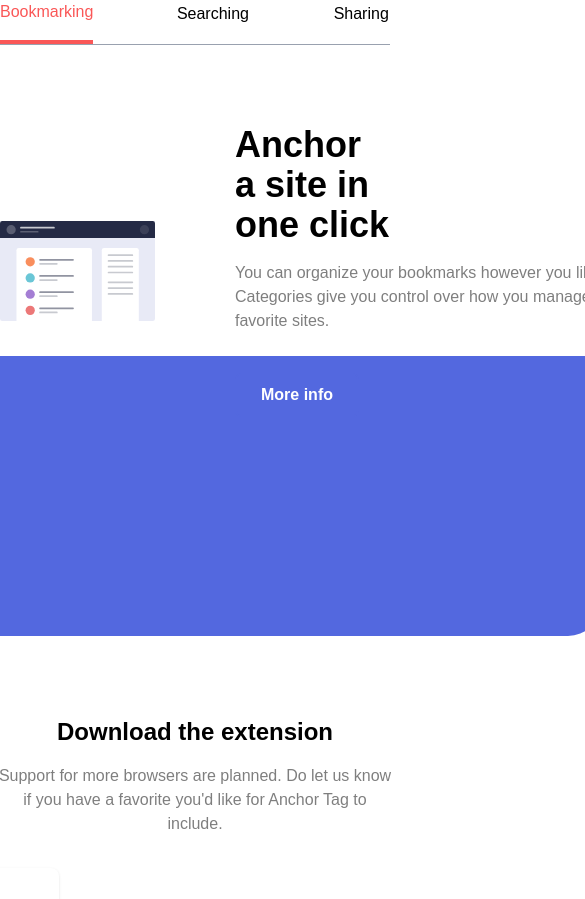
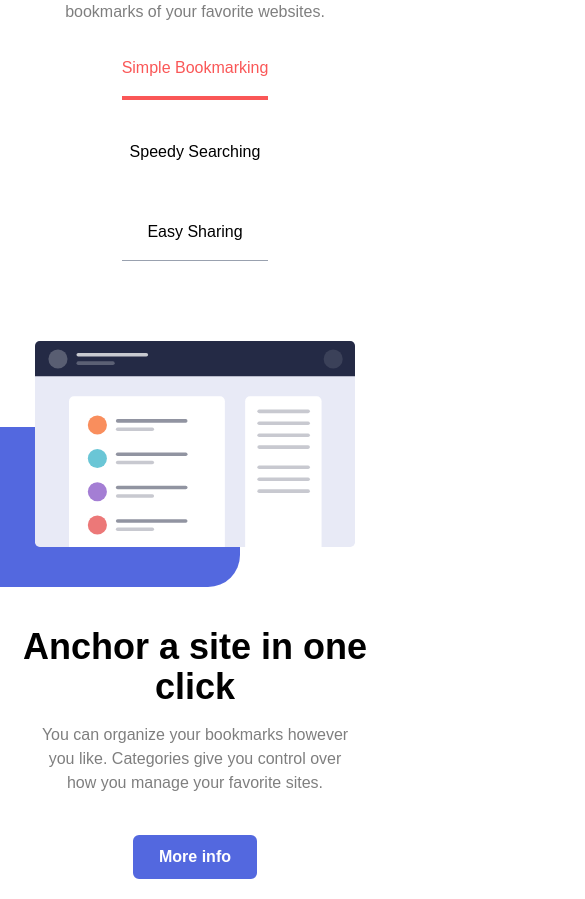
Before and after one commit to Olly-Codes/anchor-tag-landing, a React (Vite) app: page / in a window 390 px wide. Shown: the part 1041-1940 px from the top of the page, 585 px wide, since content can reach past the window. Built offline with nearby package versions, Linux system fonts and the light colour scheme.

Commit message:
style: mobile responsive Download and Features components

```diff
--- a/src/components/DownloadSection.tsx
+++ b/src/components/DownloadSection.tsx
@@ -29,12 +29,12 @@
 
   return (
     <section className="h-auto">
-        <div className="w-full flex flex-col justify-center items-center">
+        <div className="w-full flex flex-col justify-center items-center mt-40 lg:mt-0">
             <h2 className="text-2xl font-bold mb-4 mt-20">Download the extension</h2>
-            <p className="w-100 text-center opacity-50 mb-8">Support for more browsers are planned. Do let us know if you have a favorite you'd like for Anchor Tag to include.</p>
+            <p className="w-full lg:w-100 text-center opacity-50 mb-8 px-8 lg:px-0">Support for more browsers are planned. Do let us know if you have a favorite you'd like for Anchor Tag to include.</p>
         </div>
 
-        <div className="flex justify-center gap-12">
+        <div className="flex flex-col lg:flex-row justify-center items-center lg:items-stretch gap-12">
             {cardContent.map((card) => (
                 <div className={`h-100 w-70 flex flex-col relative items-center shadow-sm bg-white p-6 rounded-lg mt-${card.mt}`} key={card.title}>
                     <img className="mb-8" src={`/${card.imageURL}`} />
--- a/src/components/FeaturesSection.tsx
+++ b/src/components/FeaturesSection.tsx
@@ -44,30 +44,34 @@
 
 
   return (
-    <section id="Features" className="relative h-screen">
+    <section id="Features" className="relative h-screen mt-20 lg:mt-0">
         <div className="w-full flex flex-col justify-center items-center">
             <h2 className="text-2xl font-bold mb-4 mt-8">Features</h2>
-            <p className="w-100 text-center opacity-50 mb-8">Anchor Tag's aim is to ensure that you have a quick and easy experience when accessing the bookmarks of your favorite websites.</p>
+            <p className="w-100 text-center opacity-50 mb-8 px-8 lg:mb-0">Anchor Tag's aim is to ensure that you have a quick and easy experience when accessing the bookmarks of your favorite websites.</p>
         </div>
 
         <div className="flex flex-col items-center">
-            <div className="flex justify-center items-center gap-20 border-b border-gray-400">
+            <div className="flex flex-col lg:flex-row justify-center items-center gap-10 lg:gap-20 border-b border-gray-400">
                 {tabsContent.map((tab, index) => (
                     <button
                         type="button"
                         key={index}
                         className={`hover:text-primary-red pb-4 font-medium cursor-pointer ${activeTab === index ? "text-primary-red border-b-4" : ""}`}
                         onClick={() => handleActiveTab(index)}
-                    >{tab.tabTtitle}</button>
+                    >
+                        {tab.tabTtitle}
+                    </button>
                 ))}
             </div>
-            <div className="grid grid-cols-2 mt-20 gap-20 max-w-300">
-                <div className="flex items-center justify-center">
-                    <img src={`/${description.imageURL}`} alt={`${description.title}'s illustration`} />
+            <div className="grid grid-cols-1 lg:grid-cols-2 mt-20 gap-20 max-w-300">
+                <div className="flex items-center justify-center relative lg:static">
+                    <img className="w-80" src={`/${description.imageURL}`} alt={`${description.title}'s illustration`} />
+                    <div className="block lg:hidden w-70 h-40 absolute -left-10 lg:left-0 -bottom-10 lg:bottom-0 bg-primary-blue -z-1 rounded-br-4xl"></div>
                 </div>
                 <div className="flex flex-col justify-center items-start">
-                    <h3 className="text-4xl font-bold mb-4">{description.title}</h3>
-                    <p className="w-100 opacity-50 mb-10">{description.body}</p>
+                    <h3 className="text-4xl font-bold mb-4 text-center lg:text-left w-full flex justify-center lg:block lg:w-auto">{description.title}</h3>
+                    <p className="w-full text-center lg:text-left lg:w-100 opacity-50 mb-10 px-8 lg:px-0">{description.body}</p>
+                    <div className="w-full flex justify-center lg:w-auto lg:block">
                         <Button
                             buttonText="More info"
                             padx="px-6"
@@ -84,7 +88,8 @@
                     </div>
                 </div>
             </div>
-        <div className="w-150 h-70 absolute left-0 bottom-0 bg-primary-blue -z-1 rounded-br-4xl"></div>
+        </div>
+        <div className="hidden lg:block w-150 h-70 absolute left-0 bottom-0 bg-primary-blue -z-1 rounded-br-4xl"></div>
     </section>
   );
 }
```
Lines whose indentation alone changed are shown as unchanged.
